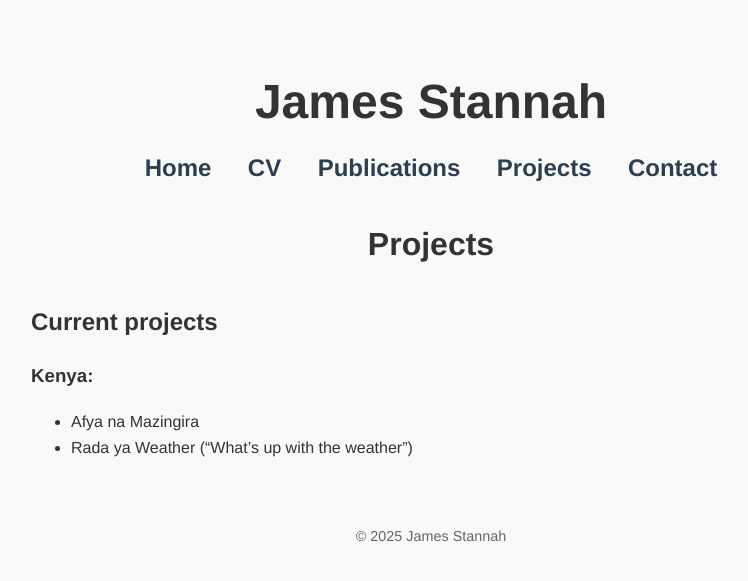
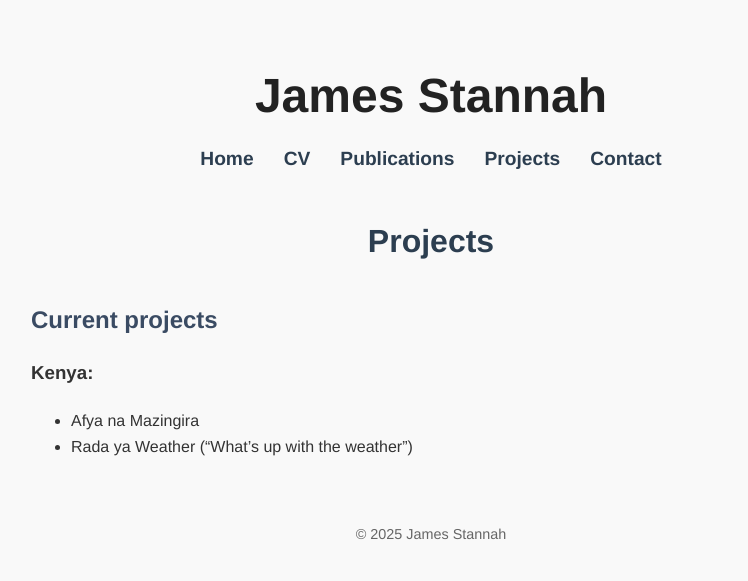
Before and after one commit to jamesstannah/jamesstannah.github.io, a Jekyll site: the page built from projects.md, in a window 1280 px wide. Shown: the top 581 px of the page, without its empty margins (209-957 px from the left). Built offline with Jekyll 4.4.1, drawn with Linux system fonts in a browser that asks for light colours.

Commit message:
Update style.css

```diff
--- a/assets/style.css
+++ b/assets/style.css
@@ -1,76 +1,134 @@
-/* BODY */
+/* ==============================
+   BODY & GLOBAL TYPOGRAPHY
+   ============================== */
 body {
   font-family: "Helvetica Neue", Arial, sans-serif;
   max-width: 800px;
   margin: 0 auto;
-  line-height: 1.6;
+  line-height: 1.65;
   padding: 2rem;
   background-color: #f9f9f9;
   color: #333;
 }
 
-/* Site name at top */
-.site-name {
-  text-align: center;
-  font-size: 3rem;      /* adjust to taste */
-  margin-bottom: 0.5rem;
-  color: #333;
-}
-
-/* Navigation */
-nav {
-  text-align: center;
-  margin-bottom: 2rem;
-}
-
-nav a {
-  font-size: 1.5rem;
-  margin: 0 1rem;
-  text-decoration: none;
-  color: #2c3e50;
-  font-weight: bold;
-}
-
-nav a:hover {
-  text-decoration: underline;
-  color: #ff00ff;
-}
-
-/* Page titles (CV, Projects, etc.) */
-.page-title {
-  text-align: center;
-  font-size: 2rem; /* smaller than .site-name */
-  margin: 1rem 0 2rem;
-  color: #333;
-}
-
-/* Headings inside content */
+/* Headings inside content (Markdown H1/H2) */
 h1 {
-  font-size: 2rem; /* for H1s written in Markdown */
+  font-size: 2rem;
   text-align: left;
-  color: #333;
+  color: #2c3e50;  /* subtle darker heading */
+  margin-top: 1.5rem;
+  margin-bottom: 0.75rem;
 }
 
 h2 {
   font-size: 1.5rem;
   text-align: left;
-  color: #333;
+  color: #3a4b63;  /* slightly lighter than H1 */
+  margin-top: 1.25rem;
+  margin-bottom: 0.6rem;
 }
 
-/* Footer */
+/* ==============================
+   SITE NAME & NAVIGATION
+   ============================== */
+/* Top site name */
+.site-name {
+  text-align: center;
+  font-size: 3rem;
+  margin-bottom: 0.5rem;
+  color: #222;
+}
+
+/* Navigation menu */
+nav {
+  text-align: center;
+  margin-bottom: 2.5rem;
+}
+
+nav a {
+  font-size: 1.2rem;        /* slightly smaller, more elegant */
+  margin: 0 0.8rem;
+  text-decoration: none;
+  color: #2c3e50;
+  font-weight: 600;
+  transition: color 0.3s ease;
+}
+
+nav a:hover {
+  color: #ff00ff;
+  text-decoration: underline;
+}
+
+/* ==============================
+   PAGE TITLES
+   ============================== */
+.page-title {
+  text-align: center;
+  font-size: 2rem;
+  margin: 1.25rem 0 2rem;
+  color: #2c3e50;
+}
+
+/* ==============================
+   PROFILE PHOTO (GENERAL)
+   ============================== */
+img.profile-photo {
+  display: block;
+  margin: 0 auto;
+  width: 400px;
+  height: 400px;
+  border-radius: 50%;
+  object-fit: cover;
+  object-position: center;
+}
+
+/* ==============================
+   INTRO SECTION (HOME PAGE)
+   ============================== */
+.intro {
+  display: flex;
+  flex-wrap: wrap;
+  align-items: center;
+  gap: 2rem;
+  margin-bottom: 2rem;
+}
+
+.intro img.profile-photo {
+  width: 180px;         /* slightly smaller for balance */
+  height: 180px;
+  border-radius: 50%;
+  object-fit: cover;
+  object-position: center;
+  flex-shrink: 0;
+}
+
+.intro .bio {
+  flex: 1;
+}
+
+/* Responsive behavior: stack on small screens */
+@media (max-width: 600px) {
+  .intro {
+    flex-direction: column;
+    text-align: center;
+  }
+
+  .intro .bio {
+    flex: none;
+  }
+
+  .intro img.profile-photo {
+    margin-bottom: 1rem;
+  }
+}
+
+/* ==============================
+   FOOTER
+   ============================== */
 footer {
   text-align: center;
   margin-top: 4rem;
   font-size: 0.9rem;
   color: #666;
+  line-height: 1.4;
 }
-
-/* Profile photo */
-img.profile-photo {
-  display: block;
-  margin: 0 auto;
-  width: 400px;
-  border-radius: 50%;
-  object-fit: cover;
-  object-position: center;
-}
```
